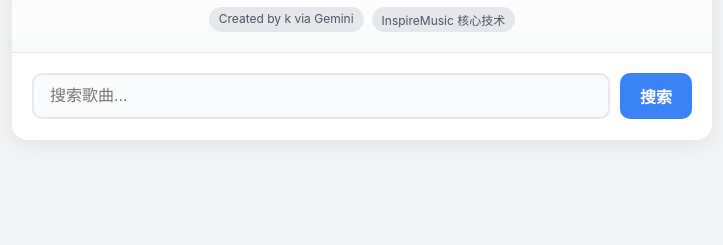
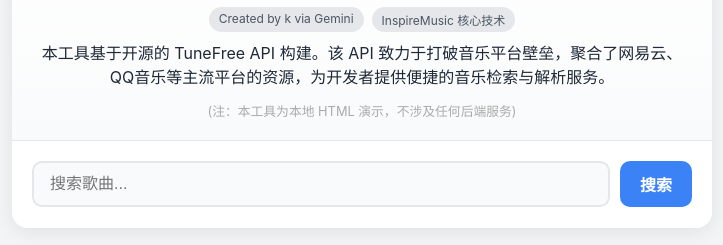
Before and after one commit to kkkkof2025/TuneFreeWeb, a plain HTML site: page index.html in a window 1280 px wide. Shown: the part 75-320 px from the top of the page, without its empty margins (278-1001 px from the left). Drawn offline with Linux system fonts and the light colour scheme.

Commit message:
Update index.html

```diff
--- a/index.html
+++ b/index.html
@@ -315,6 +315,8 @@
         <div class="badges">
             <span class="badge">Created by k via Gemini</span>
             <span class="badge">InspireMusic 核心技术</span>
+            本工具基于开源的 TuneFree API 构建。该 API 致力于打破音乐平台壁垒，聚合了网易云、QQ音乐等主流平台的资源，为开发者提供便捷的音乐检索与解析服务。<br>
+            <span style="font-size:0.8em; color:#aaa; margin-top:5px; display:block;">(注：本工具为本地 HTML 演示，不涉及任何后端服务)</span>
         </div>
     </div>
 
```
